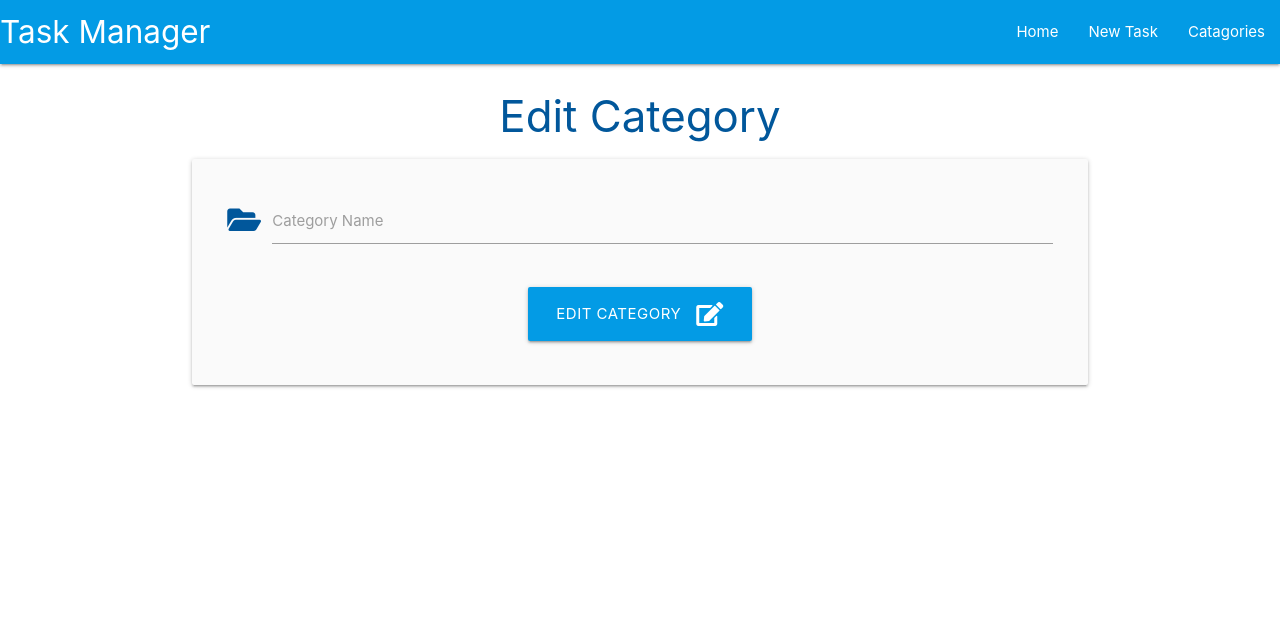
After one commit to Joe-Collins-1986/task-manager, a Flask app: template taskmanager/templates/edit_catagory.html in a window 1280 px wide. The commit adds this page. Shown: the top 625 px of the page. Run offline with Flask 2, Linux system fonts and the light colour scheme; the template is opened without the code that fills it, so the values that code supplies are empty.

```diff
--- a/taskmanager/templates/catagories.html
+++ b/taskmanager/templates/catagories.html
@@ -19,8 +19,8 @@
           <span class="card-title">{{ catagory.catagory_name }}</span>
         </div>
         <div class="card-action">
-          <a href="#" class="btn green accent-4">Edit</a>
-          <a href="#"class="btn red">Delete</a>
+          <a href="{{ url_for('edit_catagory', catagory_id=catagory.id) }}" class="btn green accent-4">Edit</a>
+          <a href="{{ url_for('delete_catagory', catagory_id=catagory.id) }}"class="btn red">Delete</a>
         </div>
       </div>
     </div>
--- /dev/null
+++ b/taskmanager/templates/edit_catagory.html
@@ -0,0 +1,28 @@
+{% extends "base.html" %}
+{% block content %}
+
+<h3 class="light-blue-text text-darken-4 center-align">Edit Category</h3>
+
+<div class="row card-panel grey lighten-5">
+    <form class="col s12" method="POST" action="{{ url_for('edit_catagory', catagory_id=catagory.id) }}">
+        <!-- catagory name -->
+        <div class="row">
+            <div class="input-field col s12">
+                <i class="fas fa-folder-open prefix light-blue-text text-darken-4"></i>
+                <input id="catagory_name" name="catagory_name" value="{{ catagory.catagory_name }}" minlength="3" maxlength="25" type="text" class="validate" required>
+                <label for="catagory_name">Category Name</label>
+            </div>
+        </div>
+
+        <!-- submit button -->
+        <div class="row">
+            <div class="col s12 center-align">
+                <button type="submit" class="btn-large light-blue darken-1">
+                    Edit Category <i class="fas fa-edit right"></i>
+                </button>
+            </div>
+        </div>
+    </form>
+  </div>
+
+{% endblock %}
```
Also changed, not shown: taskmanager/routes.py (+18 -0 lines).
